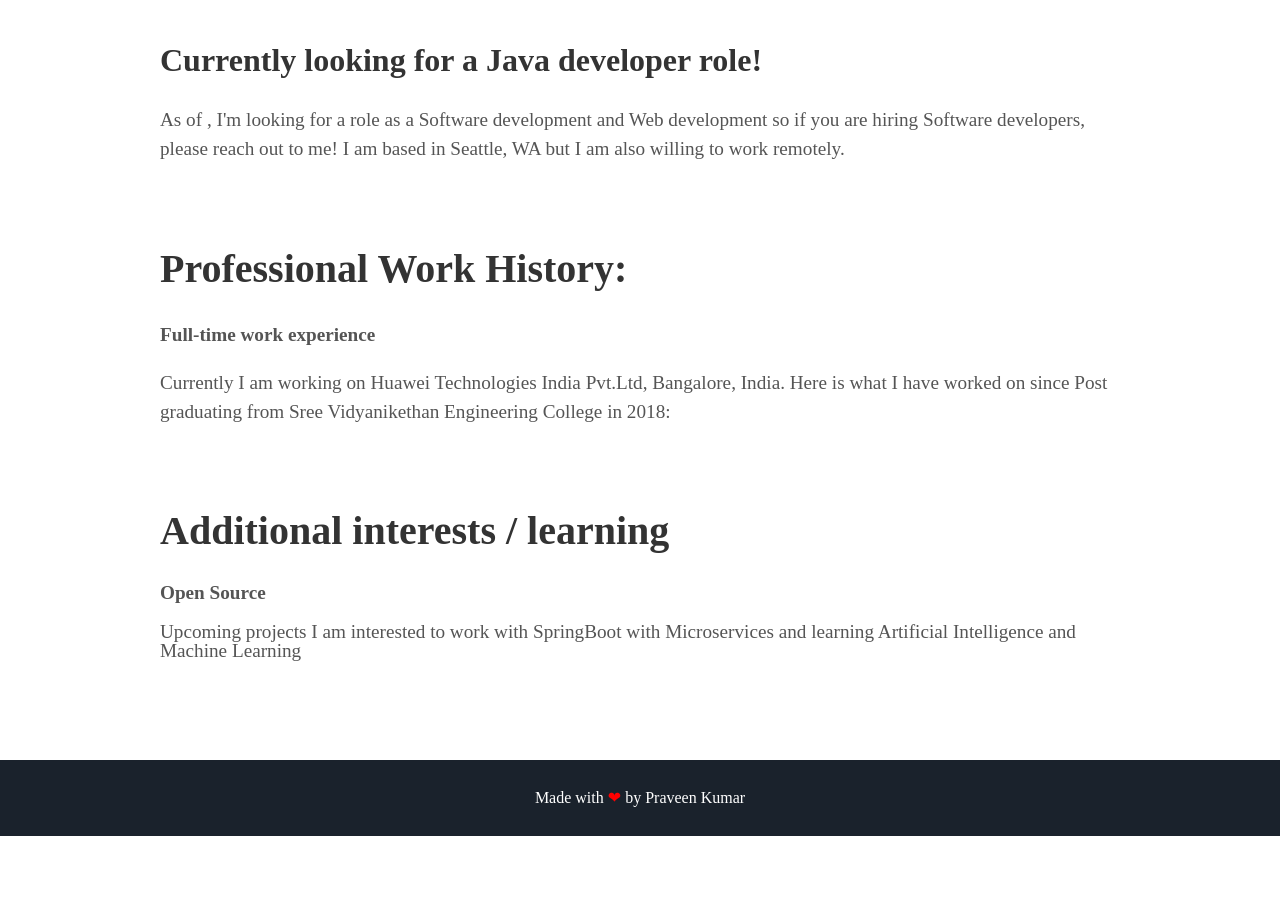
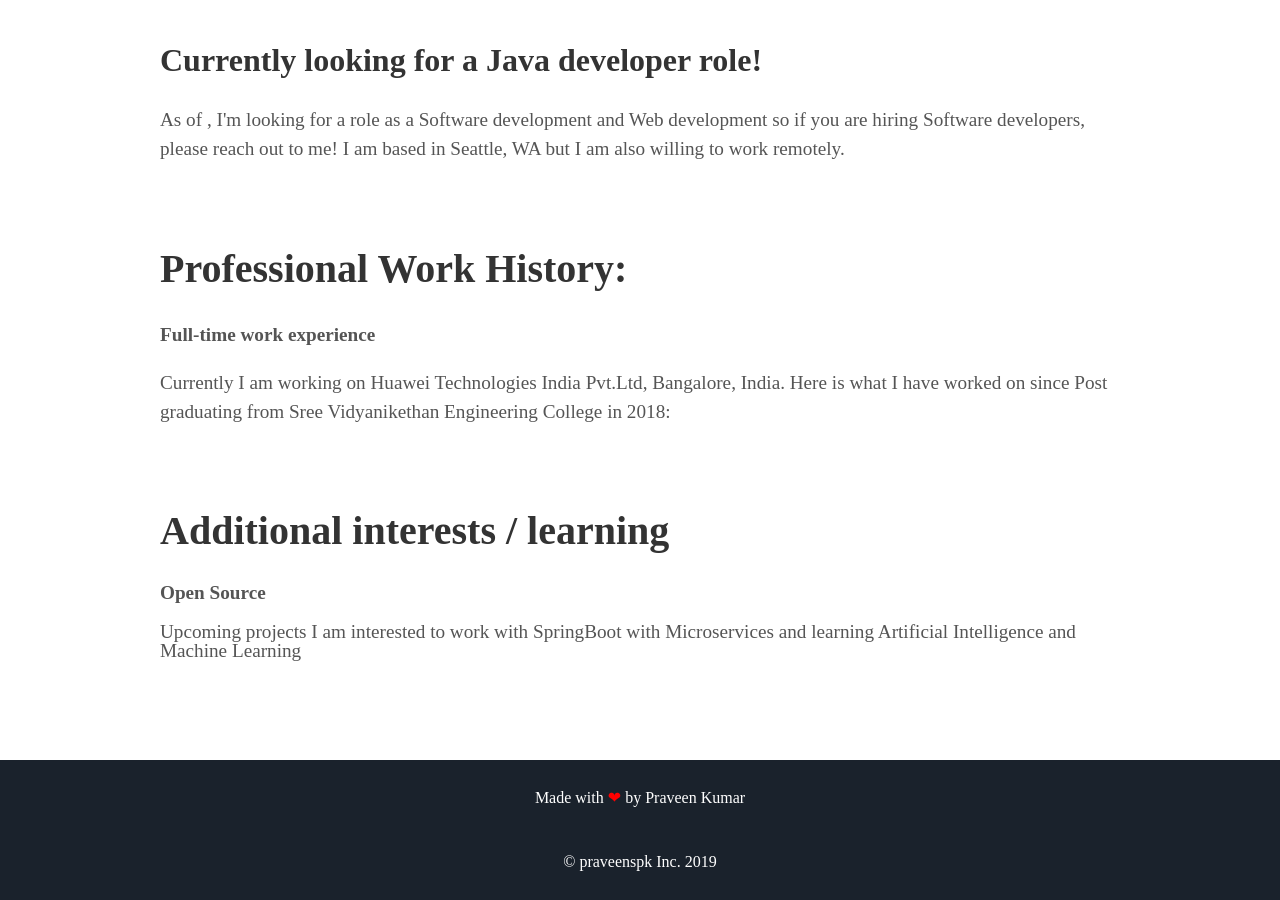
Before and after one commit to praveenspk/praveenspk.github.io, a Jekyll site: the page built from index.html, in a window 1280 px wide and 900 px high, scrolled down 2898 px. Built offline with Jekyll 4.4.1, drawn with Linux system fonts in a browser that asks for light colours; some web fonts are replaced; before the commit the page ends 3734 px from its top, so only the background shows below that.

Commit message:
Update footer.html

```diff
--- a/_includes/footer.html
+++ b/_includes/footer.html
@@ -1,6 +1,9 @@
 <footer class="footer">
     <!-- <p>&copy; {{ site.username }}</p> -->
     <p>Made with<span class="love"> ❤ </span> by <a href="https://github.com/praveenspk">Praveen Kumar</a></p>
+    <p>     <a aria-label="My WhatsApp" target="_blank" href="https://wa.me/919490137902/?text=Hello"><i class="icon fa fa-whatsapp-square" aria-hidden="true"></i></a>
+    <br> © praveenspk Inc. 2019
+    </p>
 </footer>
 <script src="//cdn.jsdelivr.net/particles.js/2.0.0/particles.min.js"></script>
 <script src="{{ '/assets/js/sweet-scroll.min.js' | prepend: site.baseurl }}"></script>
```
